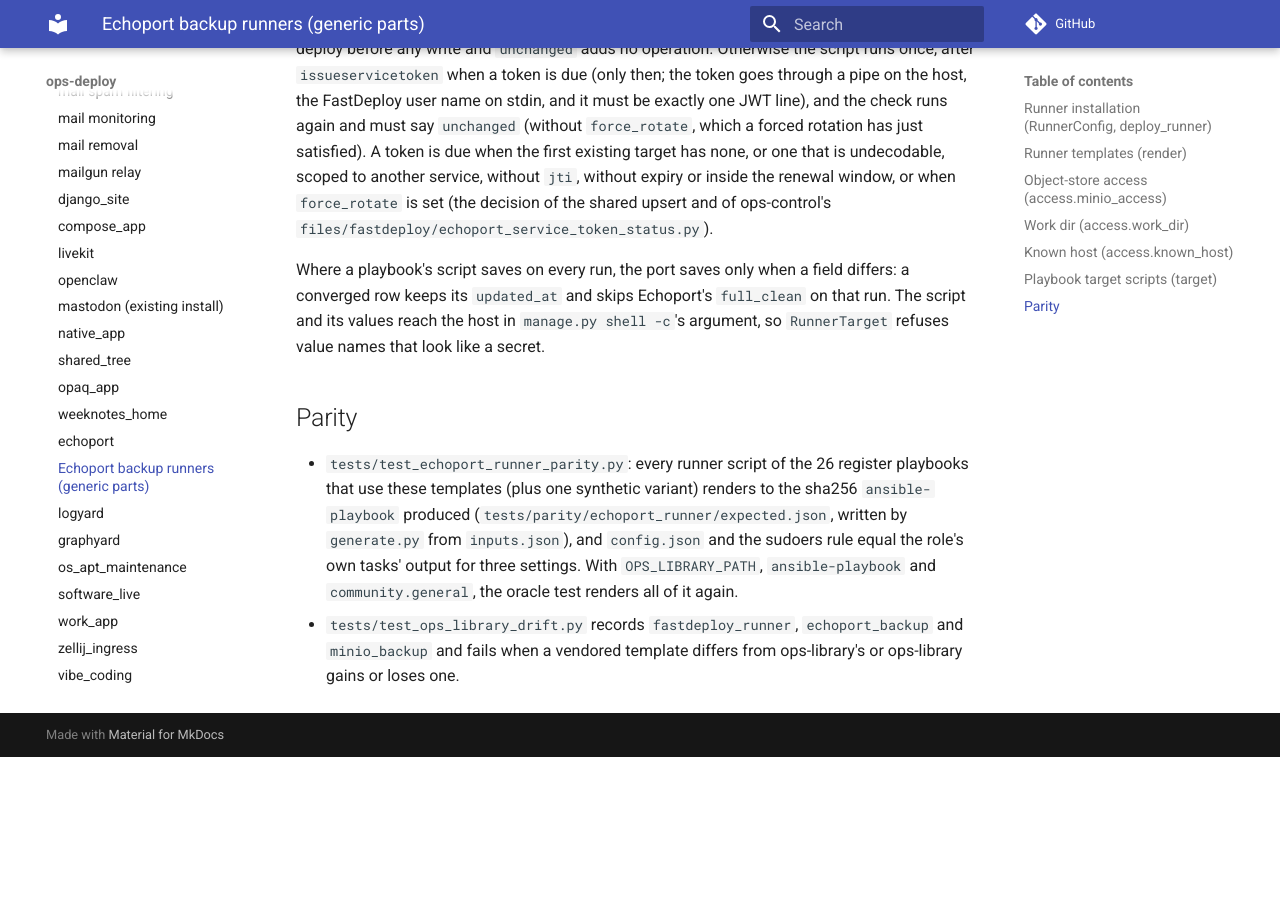
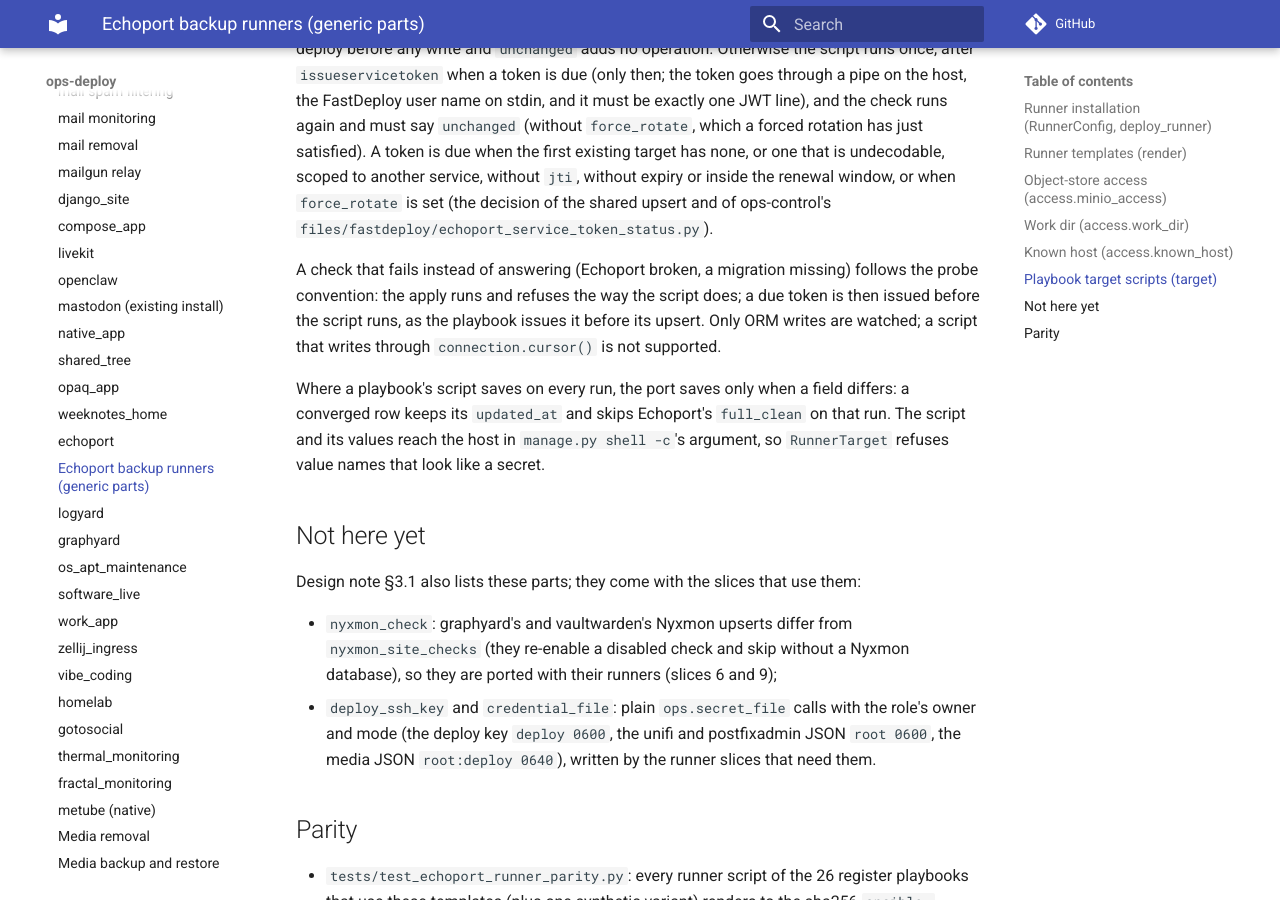
Before and after one commit to ephes/ops-deploy, an MkDocs documentation site: the page built from docs/services/echoport_runner.md, in a window 1280 px wide and 900 px high, scrolled down 3541 px. Built offline with MkDocs 1.6.1 and Material for MkDocs 9.7.7, drawn with Linux system fonts in a browser that asks for light colours; comment, search, counter and statistics services are not loaded; before the commit the page ends 4298 px from its top, so only the background shows below that.

Commit message:
Echoport runner parts: read the libexec ancestors in the C locale; document the parts still to come
GNU stat translates %F, so the ancestor probe runs with LC_ALL=C LANG=C as the
other stat probes do. The docs and the changelog name the design note's parts
that come with their runner slices and the check mode's limits.

```diff
--- a/docs/services/echoport_runner.md
+++ b/docs/services/echoport_runner.md
@@ -140,11 +140,31 @@ has none, or one that is undecodable, scoped to another service, without
 set (the decision of the shared upsert and of ops-control's
 `files/fastdeploy/echoport_service_token_status.py`).
 
+A check that fails instead of answering (Echoport broken, a migration
+missing) follows the probe convention: the apply runs and refuses the way the
+script does; a due token is then issued before the script runs, as the
+playbook issues it before its upsert. Only
+ORM writes are watched; a script that writes through `connection.cursor()`
+is not supported.
+
 Where a playbook's script saves on every run, the port saves only when a
 field differs: a converged row keeps its `updated_at` and skips Echoport's
 `full_clean` on that run. The script and its values reach the host in
 `manage.py shell -c`'s argument, so `RunnerTarget` refuses value names that
 look like a secret.
+
+## Not here yet
+
+Design note §3.1 also lists these parts; they come with the slices that use
+them:
+
+- `nyxmon_check`: graphyard's and vaultwarden's Nyxmon upserts differ from
+  `nyxmon_site_checks` (they re-enable a disabled check and skip without a
+  Nyxmon database), so they are ported with their runners (slices 6 and 9);
+- `deploy_ssh_key` and `credential_file`: plain `ops.secret_file` calls with
+  the role's owner and mode (the deploy key `deploy 0600`, the unifi and
+  postfixadmin JSON `root 0600`, the media JSON `root:deploy 0640`), written by
+  the runner slices that need them.
 
 ## Parity
 
```
Also changed, not shown: docs/changelog.md (+3 -1 lines), 3 other files.
